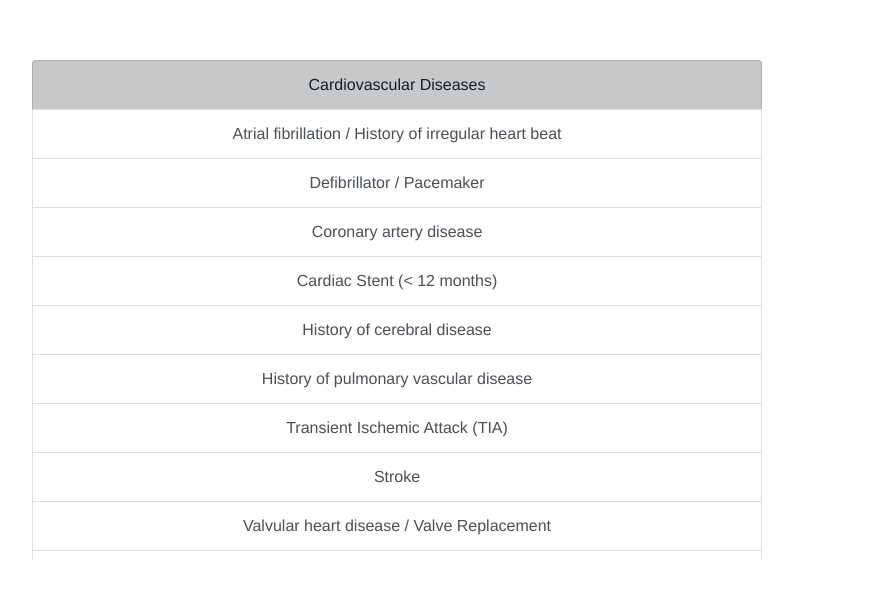
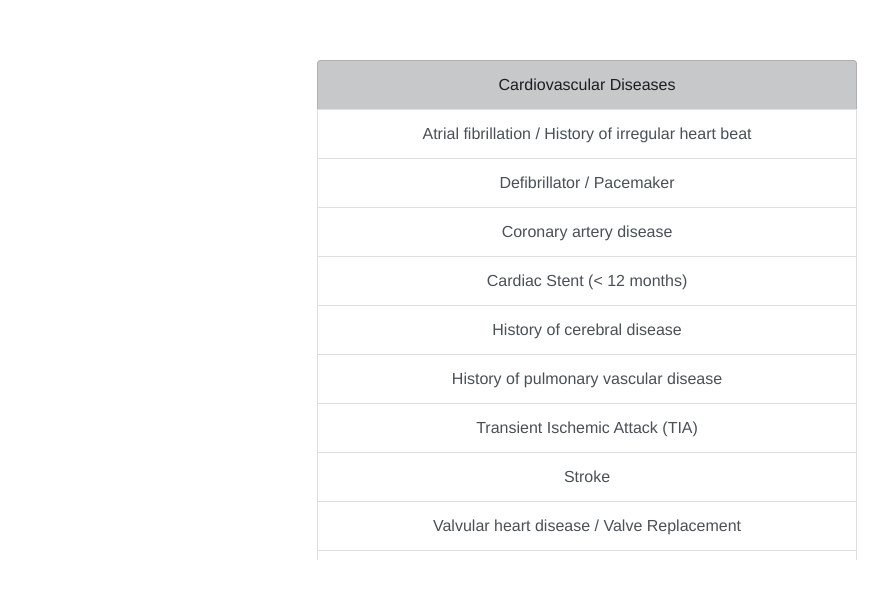
Before and after one commit to mmulenga/POTA, a Vue app: page / in a window 1280 px wide. Shown: the top 598 px of the page, without its empty margins (53-941 px from the left). Built offline with nearby package versions, Linux system fonts and the light colour scheme.

Commit message:
Centered and resized list.

```diff
--- a/src/components/ComoListComponent.vue
+++ b/src/components/ComoListComponent.vue
@@ -1,7 +1,7 @@
 <template>
     <div class="container">
         <div class="row">
-            <div class="col-md-8">
+            <div class="offset-md-3 col-md-6">
                 <ul class="list-group half px-auto">
                     <li class="list-group-item list-group-item-dark"> Cardiovascular Diseases</li>
                     <li class="list-group-item list-group-item-action"
```
